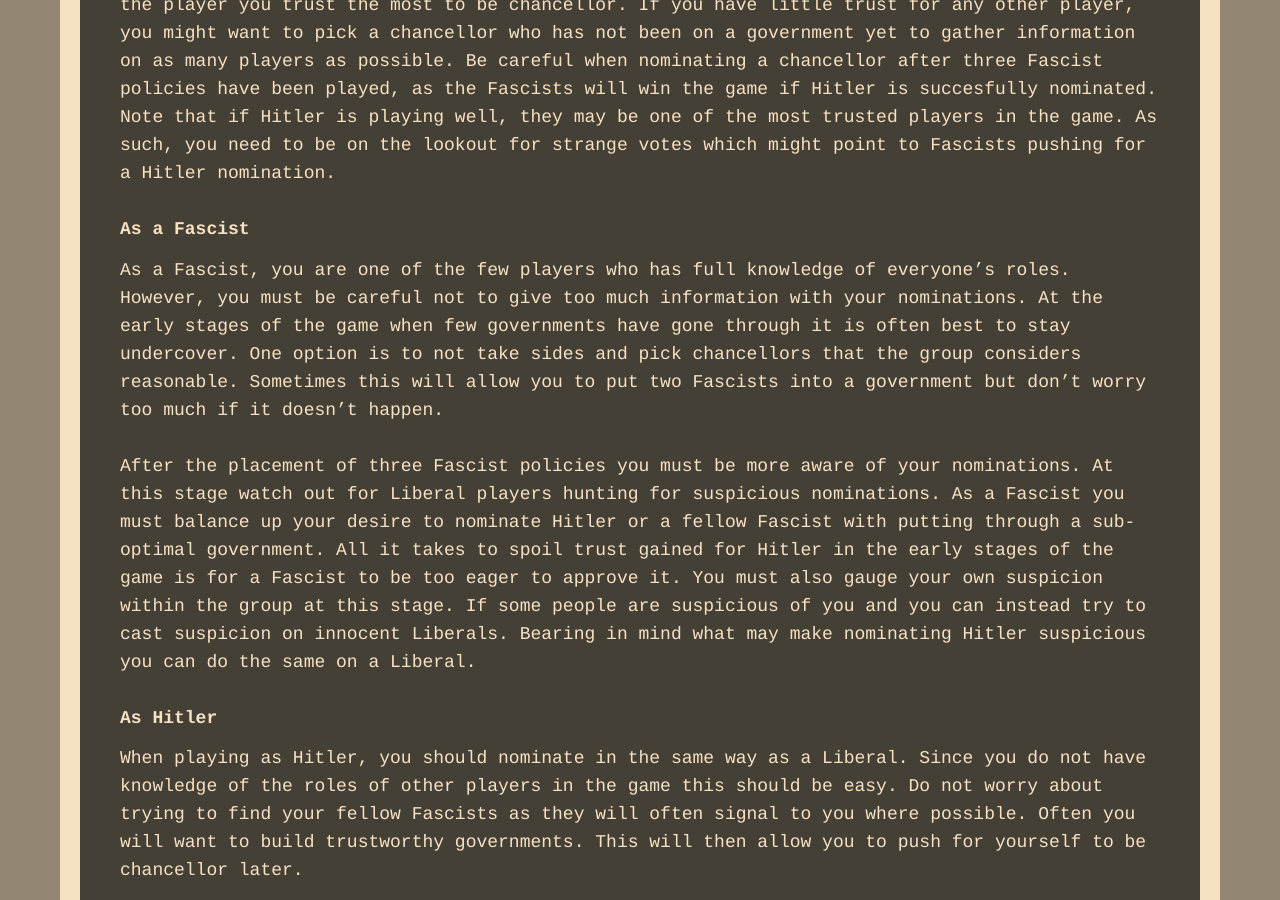
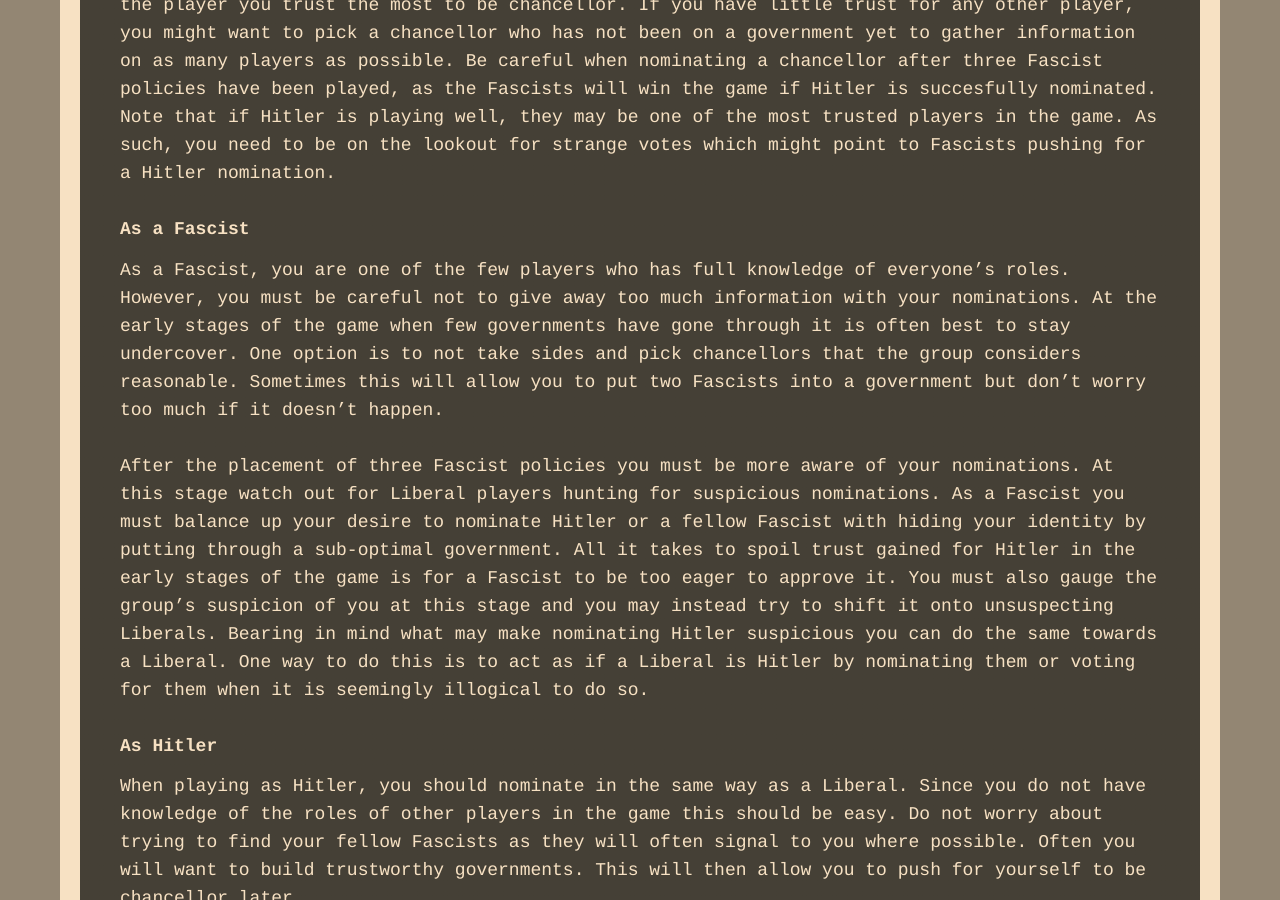
Before and after one commit to TartanLlama/secret-hitler-strategies, a Jekyll site: the page built from index.md, in a window 1280 px wide and 900 px high, scrolled down 3214 px. Built offline with Jekyll 4.4.1, drawn with Linux system fonts in a browser that asks for light colours; nearby versions of some CDN libraries.

Commit message:
Altered some sentences

```diff
--- a/index.md
+++ b/index.md
@@ -54,9 +54,9 @@ When you are more familiar with the game, you can try selectively discarding Lib
 Since you want to ensure the play of as many Liberal policies as possible, you should nominate the player you trust the most to be chancellor. If you have little trust for any other player, you might want to pick a chancellor who has not been on a government yet to gather information on as many players as possible. Be careful when nominating a chancellor after three Fascist policies have been played, as the Fascists will win the game if Hitler is succesfully nominated. Note that if Hitler is playing well, they may be one of the most trusted players in the game. As such, you need to be on the lookout for strange votes which might point to Fascists pushing for a Hitler nomination.
 
 #### As a Fascist
-As a Fascist, you are one of the few players who has full knowledge of everyone's roles. However, you must be careful not to give too much information with your nominations. At the early stages of the game when few governments have gone through it is often best to stay undercover. One option is to not take sides and pick chancellors that the group considers reasonable. Sometimes this will allow you to put two Fascists into a government but don't worry too much if it doesn't happen.
+As a Fascist, you are one of the few players who has full knowledge of everyone's roles. However, you must be careful not to give away too much information with your nominations. At the early stages of the game when few governments have gone through it is often best to stay undercover. One option is to not take sides and pick chancellors that the group considers reasonable. Sometimes this will allow you to put two Fascists into a government but don't worry too much if it doesn't happen.
 
-After the placement of three Fascist policies you must be more aware of your nominations. At this stage watch out for Liberal players hunting for suspicious nominations. As a Fascist you must balance up your desire to nominate Hitler or a fellow Fascist with putting through a sub-optimal government. All it takes to spoil trust gained for Hitler in the early stages of the game is for a Fascist to be too eager to approve it. You must also gauge your own suspicion within the group at this stage. If some people are suspicious of you and you can instead try to cast suspicion on innocent Liberals. Bearing in mind what may make nominating Hitler suspicious you can do the same on a Liberal.
+After the placement of three Fascist policies you must be more aware of your nominations. At this stage watch out for Liberal players hunting for suspicious nominations. As a Fascist you must balance up your desire to nominate Hitler or a fellow Fascist with hiding your identity by putting through a sub-optimal government. All it takes to spoil trust gained for Hitler in the early stages of the game is for a Fascist to be too eager to approve it. You must also gauge the group's suspicion of you at this stage and you may instead try to shift it onto unsuspecting Liberals. Bearing in mind what may make nominating Hitler suspicious you can do the same towards a Liberal. One way to do this is to act as if a Liberal is Hitler by nominating them or voting for them when it is seemingly illogical to do so.
 
 #### As Hitler
 When playing as Hitler, you should nominate in the same way as a Liberal. Since you do not have knowledge of the roles of other players in the game this should be easy. Do not worry about trying to find your fellow Fascists as they will often signal to you where possible. Often you will want to build trustworthy governments. This will then allow you to push for yourself to be chancellor later.
```
